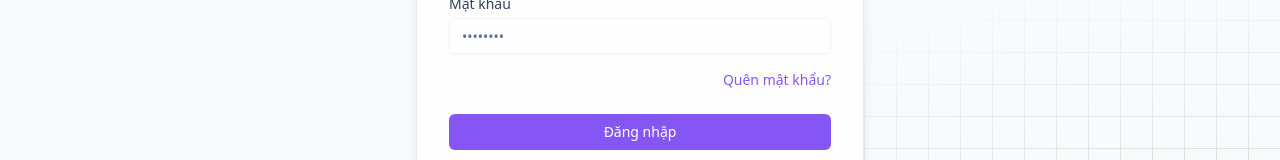
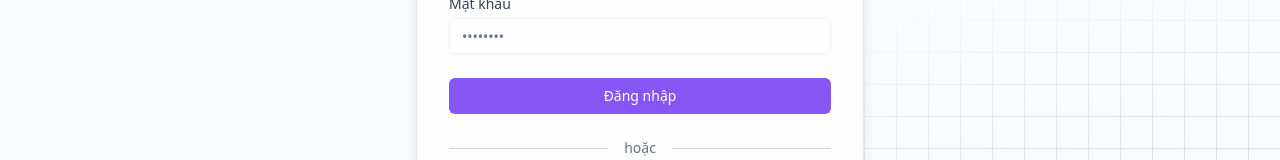
Before and after one commit to Ngo-The-Dat/Bookstore, a React app in the folder frontend/: page /login in a window 1280 px wide. Shown: the part 300-460 px from the top of the page. Built offline with nearby package versions, Linux system fonts and the light colour scheme; no server answers; the HTML template or start-up script is replaced by a standard one.

Commit message:
Remove 'Forgot Password' link from LoginPage
Removed the 'Forgot Password' link from the login page.

```diff
--- a/frontend/src/pages/LoginPage.jsx
+++ b/frontend/src/pages/LoginPage.jsx
@@ -73,16 +73,6 @@
               />
             </div>
 
-            <div className="flex items-center justify-between text-sm">
-              <div />
-              <Link
-                to="/forgot-password"
-                className="text-primary hover:underline"
-              >
-                Quên mật khẩu?
-              </Link>
-            </div>
-
             <Button
               type="submit"
               className="w-full mt-2"
```
